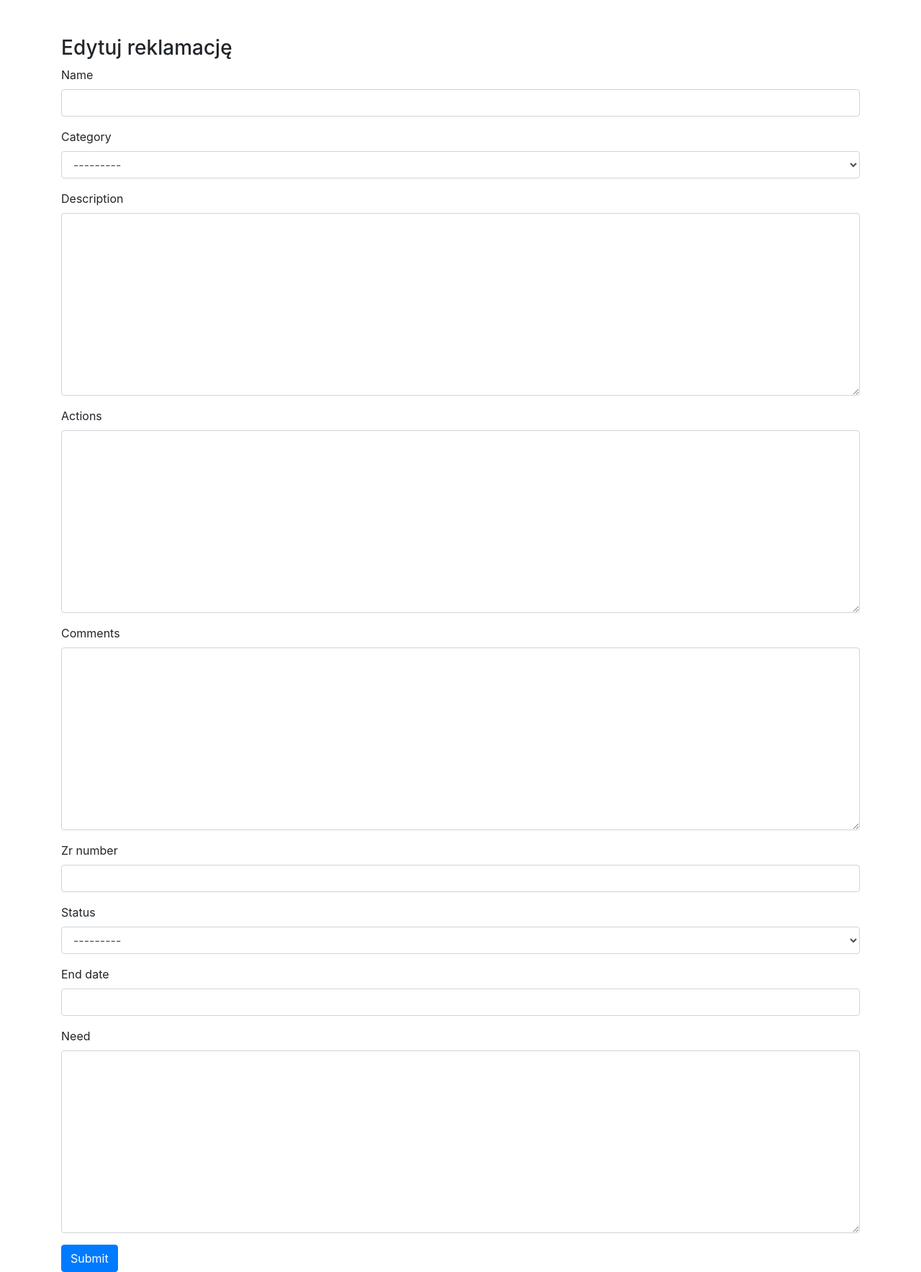
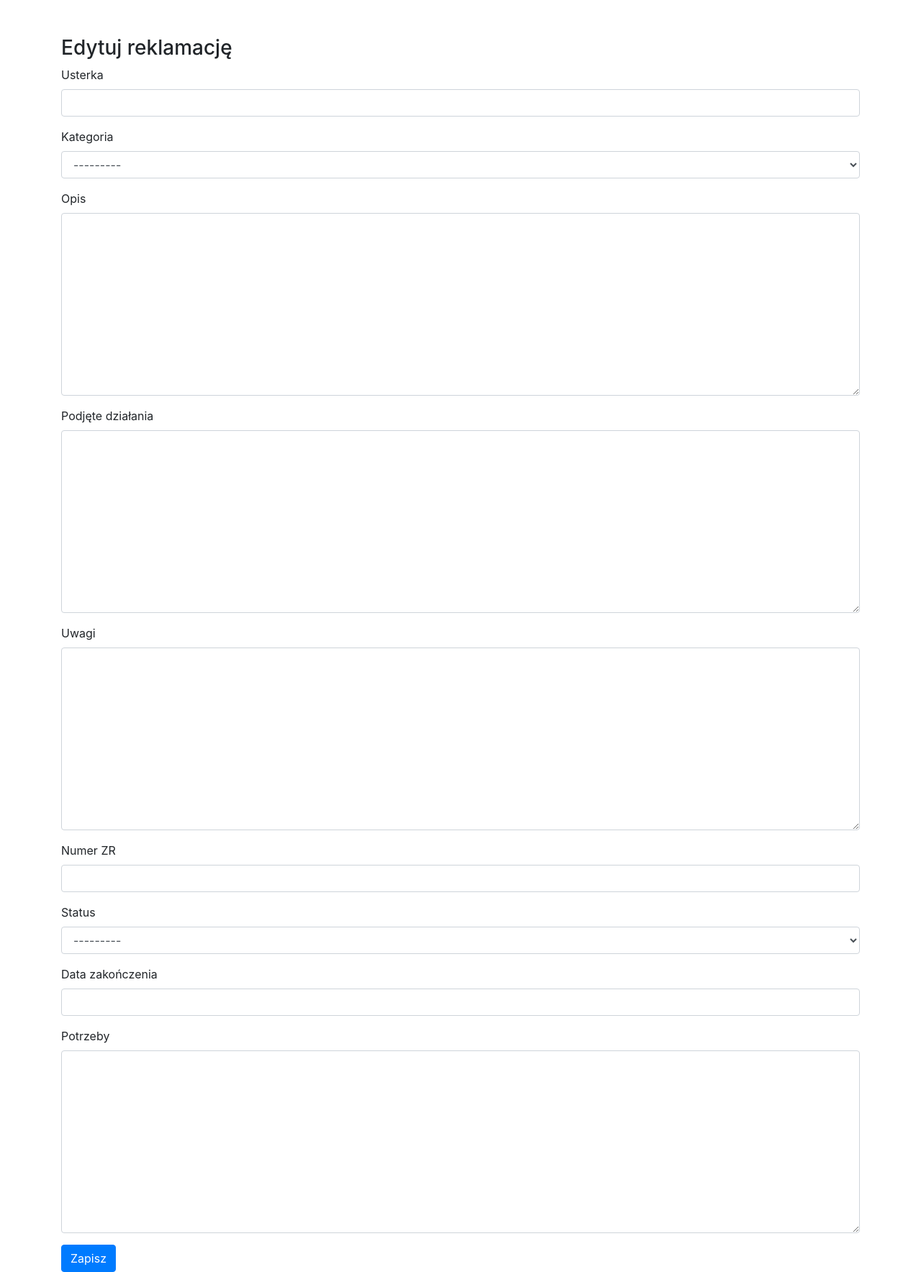
Before and after one commit to lukadamczyk/service_book, a Django app: template book/templates/book/complaint/edit.html in a window 1280 px wide. Shown: the part 56-1824 px from the top of the page at 72% size. Run offline with Django 3.2, Linux system fonts and the light colour scheme; the template is opened without the code that fills it: values that come from a table or form of the project are taken from there, others are empty; parts of the project's set-up code (start-up, migrations or seed data) failed here and were passed over; some libraries are stand-ins or nearby versions.

Commit message:
Modified text to polish

```diff
--- a/book/forms.py
+++ b/book/forms.py
@@ -45,16 +45,28 @@ class FilterFaultForm(forms.ModelForm):
     class Meta:
         model = Fault
         fields = ['status', 'vehicle', 'zr_number', 'date_from', 'date_to']
+        labels = {
+            'status': 'Status',
+            'vehicle': 'Pojazd',
+            'zr_number': 'Numer ZR',
+        }
 
 
 class AddComplaintForm(forms.ModelForm):
 
     class Meta:
         model = Complaint
-        exclude = ['client']
+        exclude = ['client', 'tasks']
         widgets = {
             'entry_date': DatePickerInput(format='MM/DD/YYYY'),
             'end_date': DatePickerInput(format='MM/DD/YYYY'),
+        }
+        labels = {
+            'document_number': 'Nr reklamacji',
+            'entry_date': 'Od',
+            'end_date': 'Do',
+            'status': 'Status',
+            'vehicle': 'Pojazd'
         }
 
     def clean(self):
@@ -73,6 +85,16 @@ class AddFaultForm(forms.ModelForm):
         exclude = ['complaint', 'vehicle', 'entry_date']
         widgets = {
             'end_date': DatePickerInput(format='MM/DD/YYYY'),
+        }
+        labels = {
+            'name': 'Usterka',
+            'category': 'Kategoria',
+            'description': 'Opis',
+            'actions': 'Podjęte działania',
+            'comments': 'Uwagi',
+            'zr_number': 'Numer ZR',
+            'end_date': 'Data zakończenia',
+            'need': 'Potrzeby'
         }
 
     def clean(self):
@@ -104,6 +126,16 @@ class EditFaultForm(forms.ModelForm):
     class Meta:
         model = Fault
         exclude = ['complaint', 'vehicle', 'entry_date']
+        labels = {
+            'name': 'Usterka',
+            'category': 'Kategoria',
+            'description': 'Opis',
+            'actions': 'Podjęte działania',
+            'comments': 'Uwagi',
+            'zr_number': 'Numer ZR',
+            'end_date': 'Data zakończenia',
+            'need': 'Potrzeby'
+        }
 
 
 class EditComplaintForm(forms.ModelForm):
@@ -114,9 +146,15 @@ class EditComplaintForm(forms.ModelForm):
         self.fields['entry_date'].required = False
         self.fields['end_date'].required = False
         self.fields['status'].required = False
-        self.fields['tasks'].required = False
         self.fields['vehicle'].required = False
 
     class Meta:
         model = Complaint
-        exclude = ['client']
+        exclude = ['client', 'tasks']
+        labels = {
+            'document_number': 'Nr reklamacji',
+            'entry_date': 'Od',
+            'end_date': 'Do',
+            'status': 'Status',
+            'vehicle': 'Pojazd'
+        }
--- a/book/models.py
+++ b/book/models.py
@@ -139,8 +139,8 @@ class Inspection(models.Model):
 
 class Complaint(models.Model):
     status_choices = (
-        ('open', 'Open'),
-        ('close', 'Close')
+        ('open', 'Otwarta'),
+        ('close', 'Zamknięta')
     )
     document_number = models.CharField(max_length=50,
                                        unique=True)
@@ -169,8 +169,8 @@ class Complaint(models.Model):
 
 class Fault(models.Model):
     status_choices = (
-        ('open', 'Open'),
-        ('close', 'Close')
+        ('open', 'Otwarta'),
+        ('close', 'Zamknięta')
     )
     category_choices = (
         ('pudło', (
--- a/book/templates/book/complaint/add.html
+++ b/book/templates/book/complaint/add.html
@@ -16,7 +16,7 @@
     {{ form_complaint|crispy }}
       <h4>Usterki</h4><br>
       {{ formset_fault|crispy }}
-    <button type="submit" class="btn btn-primary">Submit</button>
+    <button type="submit" class="btn btn-primary">Zapisz</button>
   </form>
 </div>
 {% endblock %}
--- a/book/templates/book/complaint/detail.html
+++ b/book/templates/book/complaint/detail.html
@@ -6,7 +6,7 @@
     {% if complaint %}
       Nr reklamacji: {{ complaint }}<br>
       Data wystawienia: {{ complaint.entry_date|date:"d-m-Y" }}<br>
-      Status reklamacji: {{ complaint.status }}
+      Status reklamacji: {{ complaint.get_status_display }}
     {% endif %}
   </div>
 </div>
@@ -16,7 +16,7 @@
     Usterki:<br>
       {% for fault in complaint.complaint_faults.all %}
         <div class="container">
-          Usterka: {{ fault.name }} Status: {{ fault.status }} <a href="{% url 'book:fault_detail' fault.id %}">Pokaż</a>
+          Usterka: {{ fault.name }} Status: {{ fault.get_status_display }} <a href="{% url 'book:fault_detail' fault.id %}">Pokaż</a>
         </div>
       {% endfor %}
     {% endif %}
--- a/book/templates/book/complaint/edit.html
+++ b/book/templates/book/complaint/edit.html
@@ -14,7 +14,7 @@
   <form action="{% url 'book:edit_complaint' complaint.id %}" method="POST">
     {% csrf_token %}
     {{ form|crispy }}
-    <button type="submit" class="btn btn-primary">Submit</button>
+    <button type="submit" class="btn btn-primary">Zapisz</button>
   </form>
 </div>
 {% endblock %}
--- a/book/templates/book/complaint/list.html
+++ b/book/templates/book/complaint/list.html
@@ -12,7 +12,7 @@
 <div class="container">
   {% if complaints %}
   <form action="." method="GET" class="form-inline">
-    <!-- {% csrf_token %} -->
+    {% csrf_token %}
     {{ form|crispy }}
     <input type="submit" value="Szukaj">
   </form>
@@ -43,7 +43,7 @@
         <td>
           <ul>
             {% for fault in complaint.complaint_faults.all %}
-            <li>{{ forloop.counter }}.{{ fault.name }} - {{ fault.status }}</li>
+            <li>{{ forloop.counter }}.{{ fault.name }} - {{ fault.get_status_display }}</li>
             {% endfor %}
           </ul>
         </td>
--- a/book/templates/book/fault/detail.html
+++ b/book/templates/book/fault/detail.html
@@ -6,7 +6,7 @@
     {% if fault %}
       Usterka: {{ fault.name }}<br>
       Nr ZR: {{ fault.zr_number }}<br>
-      Status: {{ fault.status }}<br>
+      Status: {{ fault.get_status_display }}<br>
       <a href="{% url 'book:edit_fault' fault.id %}">Edytuj</a>
     {% endif %}
   </div>
--- a/book/templates/book/fault/list.html
+++ b/book/templates/book/fault/list.html
@@ -14,7 +14,7 @@
   <form action="." method="GET" class="form-inline">
     <!-- {% csrf_token %} -->
     {{ form|crispy }}
-    <input type="submit" value="Submit">
+    <input type="submit" value="Szukaj">
   </form>
   <table class="table">
     <thead>
```
